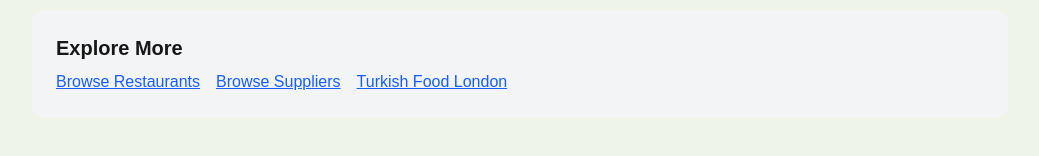
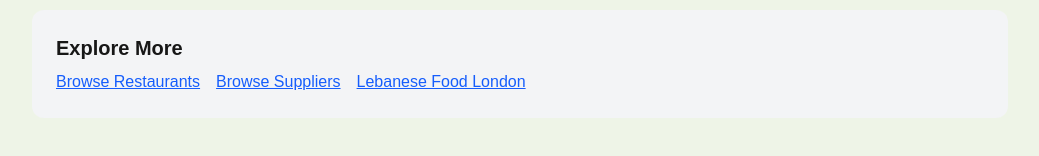
Before and after one commit to mahtab2011/catering-planner, a Next.js app: page /lebanese-food-london in a window 1280 px wide. Shown: the part 1370-1526 px from the top of the page, without its empty margins (120-1159 px from the left). Built offline with nearby package versions, Linux system fonts and the light colour scheme; no server answers.

Commit message:
Add Lebanese food London SEO page

```diff
--- a/app/lebanese-food-london/page.tsx
+++ b/app/lebanese-food-london/page.tsx
@@ -124,7 +124,7 @@ export default function LebaneseFoodLondonPage() {
             Browse Suppliers
           </a>
           <a href="/turkish-food-london" className="text-blue-600 underline">
-            Turkish Food London
+            Lebanese Food London
           </a>
         </div>
       </div>
```
